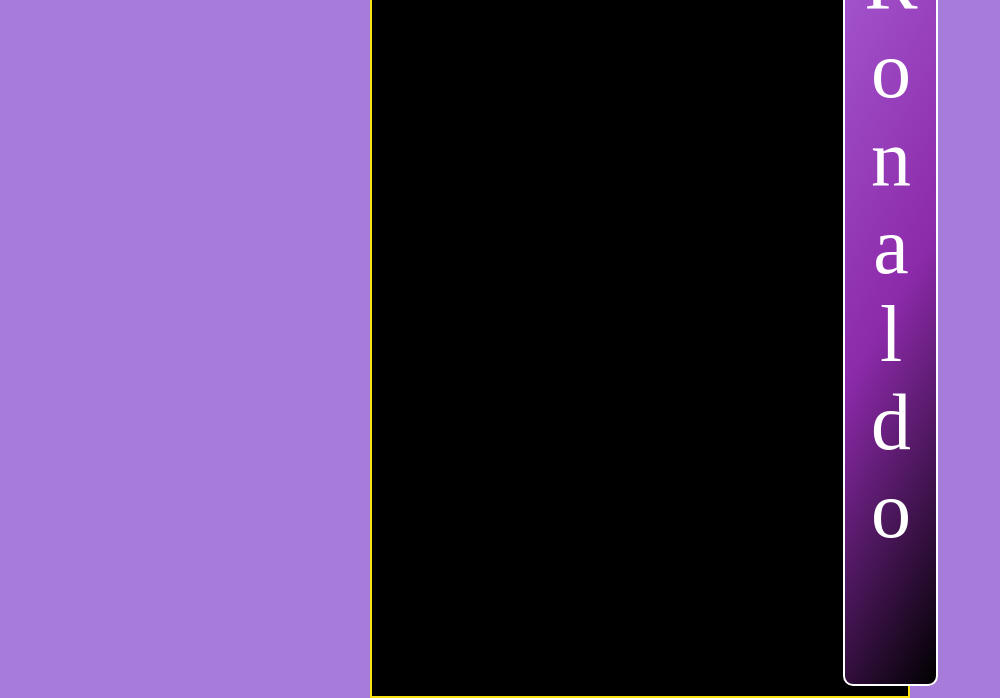
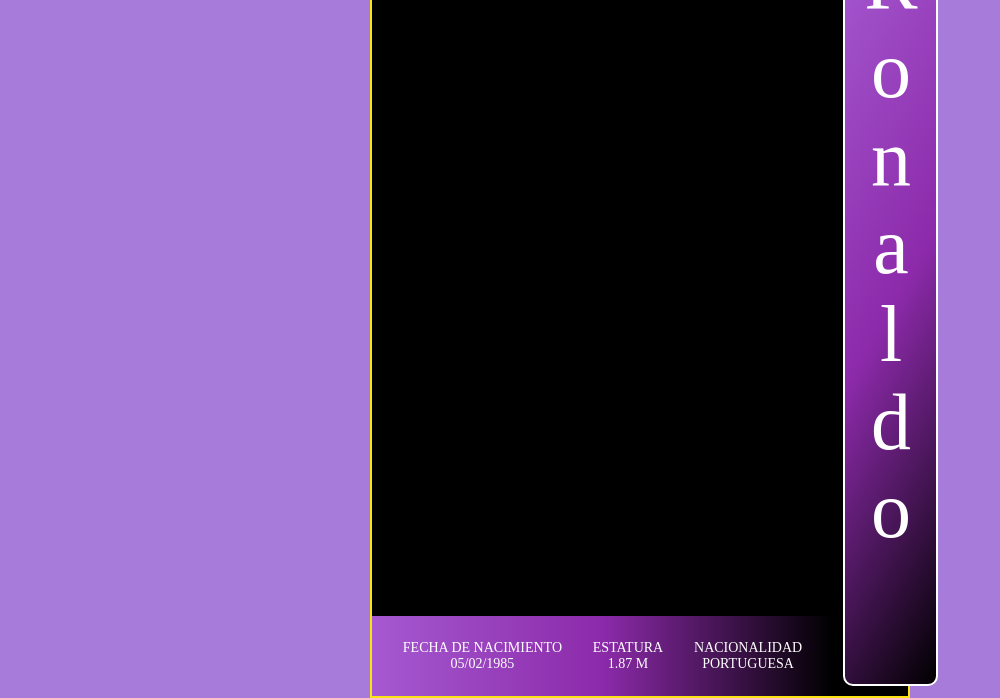
Before and after one commit to eddyzevallos12/CR7-Prime-Card, a plain HTML site: page index.html in a window 1280 px wide. Shown: the part 108-806 px from the top of the page, without its empty margins (0-1000 px from the left). Drawn offline with Linux system fonts and the light colour scheme; a web font is replaced by a local one.

Commit message:
Texto descriptivo bottom

```diff
--- a/CSS/style.css
+++ b/CSS/style.css
@@ -86,3 +86,21 @@ html{
     bottom: 0.001rem;
     left: 0.01rem;
 }
+
+.descriptive-text{
+    width: 86%;
+    height: 8rem;
+    display: flex;
+    justify-content: space-evenly;
+    align-items: center;
+    position: absolute;
+    bottom: 0;
+    background-image: linear-gradient(90deg, #a559d1, #8c2aaa, #000000);
+}
+
+.descriptive-text p{
+    color: #fff;
+    font-size: 1.4rem;
+    text-transform: uppercase;
+    text-align: center;
+}
--- a/index.html
+++ b/index.html
@@ -20,6 +20,11 @@
             <section class="card-name">
                 <p class="nombre">Ronaldo</p>
             </section>
+            <div class="descriptive-text">
+                <p>fecha de nacimiento <br> 05/02/1985 </p>
+                <p>estatura <br> 1.87 m</p>
+                <p>nacionalidad <br> portuguesa</p>
+            </div>
         </section>
     </main>
 
```
